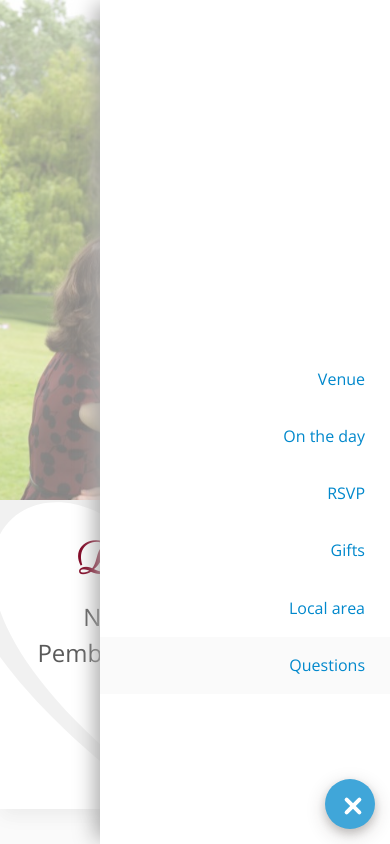
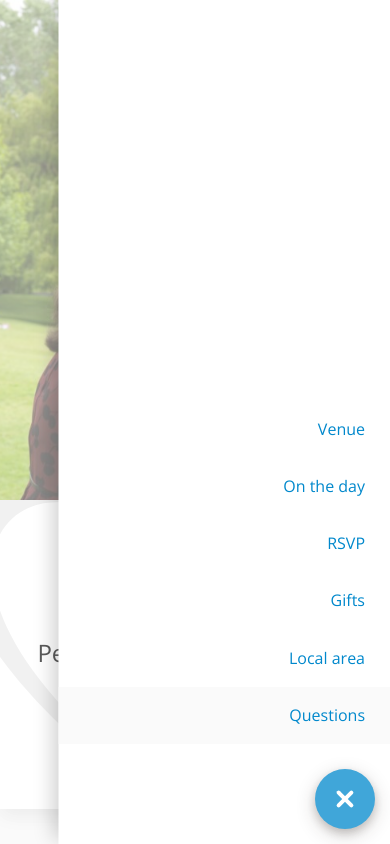
Before and after one commit to danielgittings/wedding, a website: page src/index.html in a window 390 px wide. Both pictures are taken after a click on the button "menu-toggle". Shown: the top 844 px of the page. Drawn offline with nearby package versions, Linux system fonts and the light colour scheme; files that its build step writes are made by us from their sources.

Commit message:
Adjust menu and stuff

```diff
--- a/gulpfile.babel.js
+++ b/gulpfile.babel.js
@@ -66,6 +66,7 @@ export function scripts() {
     'src/assets/scripts/libs/polyfill.js',
     'src/assets/scripts/libs/find-poly.js',
     'src/assets/scripts/libs/smoothscroll.min.js',
+    // 'src/assets/scripts/libs/anime.min.js',
     'src/assets/scripts/main.js',
   ])
     .pipe(babel())
--- a/src/assets/scripts/main.js
+++ b/src/assets/scripts/main.js
@@ -7,14 +7,15 @@ const main = {
     toggle: '',
     i: 0,
     bottom: false,
+    navv: '',
   },
 
   init() {
     // main.globals.links = main.getLinks();
-    main.globals.toggle = main.getToggle();
+    // main.globals.toggle = main.getToggle();
 
     // main.addClickHandlers(main.globals.links);
-    main.addToggleHandlers(main.globals.toggle);
+    // main.addToggleHandlers(main.globals.toggle);
 
     // window.addEventListener('load', () => {
     //   main.globals.navHeight = main.getNavHeight();
@@ -31,105 +32,169 @@ const main = {
     //   main.findActive();
     // };
 
+
+
     const menu = document.querySelector('#main-nav');
+    scrollSpy(menu, 400, 'easeInOutSine', 77, 300);
 
-    console.log(menu);
+    // media query event handler
+    if (matchMedia) {
+      const mq = window.matchMedia("(min-width: 720px)");
+      mq.addListener(WidthChange);
+      WidthChange(mq);
+    }
 
-    scrollSpy(menu, 400, 'easeInOutSine', 77, 300);
-  },
+    // media query change
+    function WidthChange(mq) {
+      if (!mq.matches) {
+        main.globals.navv = anime({
+          targets: '#main-nav',
+          translateX: ['100vw', '15vw'],
+          loop: false,
+          direction: 'reverse',
+          autoplay: false,
+          easing: 'easeOutBack',
+          duration: 300,
+          elasticity: 100,
+        });
 
-  getLinks() {
-    return [...document.querySelectorAll('.main-nav ul li a')];
-  },
+        main.globals.timeline = anime.timeline({
+          targets: '#main-nav',
+          translateX: ['100%', '15%'],
+          loop: false,
+          direction: 'reverse',
+          autoplay: false,
+          easing: 'easeOutBack',
+          duration: 300,
+          elasticity: 100,
+          delay: 0
+        });
 
-  getToggle() {
-    return document.getElementById('js-toggle');
-  },
+        main.globals.timeline
+          .add({
+            targets: '#main-nav ul li a',
+            translateX: ['50%', 0],
+            loop: false,
+            delay: (el, i) => i * 40,
+            duration: 300,
+          });
 
-  addToggleHandlers(toggle) {
-    toggle.addEventListener('click', (e) => {
-      e.preventDefault();
-      main.globals.navHeight = 0;
-      main.getOffsets(main.globals.links);
-      // main.addClickHandlers(main.globals.links);
-      const nav = document.getElementById('main-nav');
-      nav.classList.toggle('open');
-      toggle.classList.toggle('is-active');
-    });
-  },
 
-  getNavHeight() {
-    return document.getElementById('main-nav').offsetHeight;
-  },
+        main.globals.toggle = document.getElementById('js-toggle');
 
-  addClickHandlers(links) {
-    links.forEach(item =>
-      item.addEventListener('click', (e) => {
-        e.preventDefault();
-        const { target } = item.dataset;
-        const targetSection = main.globals.sectionsArray.find(section => section.id === target);
-        window.scroll({
-          top: targetSection.offset,
-          left: 0,
-          behavior: 'smooth',
+        main.globals.toggle.onclick = () => {
+          main.globals.timeline.play();
+          main.globals.timeline.reverse();
+          main.globals.toggle.classList.toggle('is-active');
+        };
+
+        const links = [...document.querySelectorAll('#main-nav ul li a')];
+
+        links.forEach((link) => {
+          link.addEventListener('click', () => {
+            main.globals.timeline.play();
+            main.globals.timeline.reverse();
+            main.globals.toggle.classList.remove('is-active');
+          });
         });
-      }));
-  },
-
-  initialActive() {
-    main.findActive();
-  },
-
-  checkBottom() {
-    const d = document.documentElement;
-    const offset = d.scrollTop + window.innerHeight;
-    const height = d.offsetHeight;
-
-    if (offset === height) {
-      main.globals.bottom = true;
-    } else {
-      main.globals.bottom = false;
+      } else {
+        main.globals.timeline = null;
+      }
     }
   },
 
-  findActive() {
-    const scrollPosition = document.documentElement.scrollTop || document.body.scrollTop;
+  // getLinks() {
+  //   return [...document.querySelectorAll('.main-nav ul li a')];
+  // },
 
-    main.globals.sectionsArray.forEach((item) => {
-      if (main.globals.bottom) {
-        const actives = [...document.querySelectorAll('.active')];
+  // getToggle() {
+  //   return document.getElementById('js-toggle');
+  // },
 
-        if (actives) {
-          actives.forEach((active) => {
-            active.classList.remove('active');
-          });
-        }
+  // addToggleHandlers(toggle) {
+  //   toggle.addEventListener('click', (e) => {
+  //     e.preventDefault();
+  //     main.globals.navHeight = 0;
+  //     main.getOffsets(main.globals.links);
+  //     // main.addClickHandlers(main.globals.links);
+  //     const nav = document.getElementById('main-nav');
+  //     //nav.classList.toggle('open');
+  //     toggle.classList.toggle('is-active');
+  //   });
+  // },
 
-        document.querySelector('a[href*="question"]').setAttribute('class', 'active');
-      } else if (item.offset <= scrollPosition + 250) {
-        const actives = [...document.querySelectorAll('.active')];
+  // getNavHeight() {
+  //   return document.getElementById('main-nav').offsetHeight;
+  // },
 
-        if (actives) {
-          actives.forEach((active) => {
-            active.classList.remove('active');
-          });
-        }
-        document.querySelector(`a[href*="${item.id}"]`).setAttribute('class', 'active');
-      } else {
-      }
-    });
-  },
+  // addClickHandlers(links) {
+  //   links.forEach(item =>
+  //     item.addEventListener('click', (e) => {
+  //       e.preventDefault();
+  //       const { target } = item.dataset;
+  //       const targetSection = main.globals.sectionsArray.find(section => section.id === target);
+  //       window.scroll({
+  //         top: targetSection.offset,
+  //         left: 0,
+  //         behavior: 'smooth',
+  //       });
+  //     }));
+  // },
+
+  // initialActive() {
+  //   main.findActive();
+  // },
+
+  // checkBottom() {
+  //   const d = document.documentElement;
+  //   const offset = d.scrollTop + window.innerHeight;
+  //   const height = d.offsetHeight;
+
+  //   if (offset === height) {
+  //     main.globals.bottom = true;
+  //   } else {
+  //     main.globals.bottom = false;
+  //   }
+  // },
+
+  // findActive() {
+  //   const scrollPosition = document.documentElement.scrollTop || document.body.scrollTop;
+
+  //   main.globals.sectionsArray.forEach((item) => {
+  //     if (main.globals.bottom) {
+  //       const actives = [...document.querySelectorAll('.active')];
+
+  //       if (actives) {
+  //         actives.forEach((active) => {
+  //           active.classList.remove('active');
+  //         });
+  //       }
+
+  //       document.querySelector('a[href*="question"]').setAttribute('class', 'active');
+  //     } else if (item.offset <= scrollPosition + 250) {
+  //       const actives = [...document.querySelectorAll('.active')];
+
+  //       if (actives) {
+  //         actives.forEach((active) => {
+  //           active.classList.remove('active');
+  //         });
+  //       }
+  //       document.querySelector(`a[href*="${item.id}"]`).setAttribute('class', 'active');
+  //     } else {
+  //     }
+  //   });
+  // },
 
   // Get offsets of sections
-  getOffsets(items) {
-    main.globals.sectionsArray = [];
-    items.forEach((item) => {
-      main.globals.sectionsArray.push({
-        id: item.dataset.target,
-        offset: document.querySelector(item.dataset.target).offsetTop - main.globals.navHeight,
-      });
-    });
-  },
+  // getOffsets(items) {
+  //   main.globals.sectionsArray = [];
+  //   items.forEach((item) => {
+  //     main.globals.sectionsArray.push({
+  //       id: item.dataset.target,
+  //       offset: document.querySelector(item.dataset.target).offsetTop - main.globals.navHeight,
+  //     });
+  //   });
+  // },
 };
 
 main.init();
--- a/src/assets/styles/_footer.scss
+++ b/src/assets/styles/_footer.scss
@@ -1,7 +1,6 @@
 footer {
   border-top: 1px solid #eeeeee;
   padding: 2rem 1rem;
-  //height: 200px;
 
   p {
     padding-bottom: 0;
--- a/src/assets/styles/_nav.scss
+++ b/src/assets/styles/_nav.scss
@@ -3,17 +3,18 @@ nav {
   top: 0;
   height: 100%;
   width: 100%;
+  overflow: hidden;
   transform: translateX(100%);
-  justify-content: flex-end;
+  justify-content: flex-start;
   z-index: 1000;
   background-color: $color-white;
-  transition: all .3s ease;
   display: flex;
+  box-shadow: -10px 0px 20px -5px rgba(0, 0, 0, .2);
 
   &.open {
     transform: translateX(100px);
     width: calc(100% - 100px);
-    box-shadow: -10px 0px 20px -5px #aaaaaa;
+    box-shadow: -10px 0px 20px -5px rgba(0, 0, 0, .5);
 
     @media screen and (min-width: $screen-md) {
       left: 0;
@@ -24,7 +25,7 @@ nav {
     justify-content: space-around;
     left: 0;
     width: 100%;
-    transform: translateX(0);
+    transform: translateX(0) !important;
     height: auto;
     display: flex;
     z-index: 1000;
@@ -38,14 +39,17 @@ nav {
     padding: 0;
     display: flex;
     flex-direction: column;
+    align-items: flex-start;
     justify-content: flex-end;
-    margin-bottom: 150px;
-    width: 100%;
+    margin-bottom: 100px;
+    width: 85%;
     text-align: right;
 
     @media screen and (min-width: $screen-md) {
+      width: 100%;
       flex-direction: row;
       justify-content: space-evenly;
+      align-items: center;
       max-width: 800px;
       height: 77px;
       margin: 0;
@@ -56,6 +60,11 @@ nav {
       display: inline-flex;
       justify-content: center;
       align-items: center;
+      width: 100%;
+
+      @media screen and (min-width: $screen-md) {
+        width: auto;
+      }
 
       a {
         text-decoration: none;
--- a/src/assets/styles/_toggle.scss
+++ b/src/assets/styles/_toggle.scss
@@ -8,9 +8,10 @@
   align-items: center;
   background-color: $color-blue;
   border-radius: 50%;
-  height: 50px;
-  width: 50px;
+  height: 60px;
+  width: 60px;
   z-index: 3000;
+  opacity: 1;
   cursor: pointer;
   box-shadow: 0 4px 8px 0 rgba(46,37,30,0.2), 0 6px 20px 0 rgba(46,37,30,0.19);
 
@@ -21,7 +22,7 @@
 
 .hamburger {
   padding: 15px 15px;
-  display: inline-block;
+  display: flex;
   cursor: pointer;
   transition-property: opacity, filter;
   transition-duration: 0.15s;
@@ -37,13 +38,15 @@
     outline: none;
   }
 
+  &:hover {
+    opacity: 1;
+  }
+
   @media all and (min-width: $screen-md) {
     display: none;
   }
 
 }
-  .hamburger:hover {
-    opacity: 0.7; }
 
 .hamburger-box {
   width: 25px;
```
Also changed, not shown: src/assets/scripts/libs/scrollmenu.min.js (deleted, +0 -1 lines), src/index.html (+5 -6 lines).
